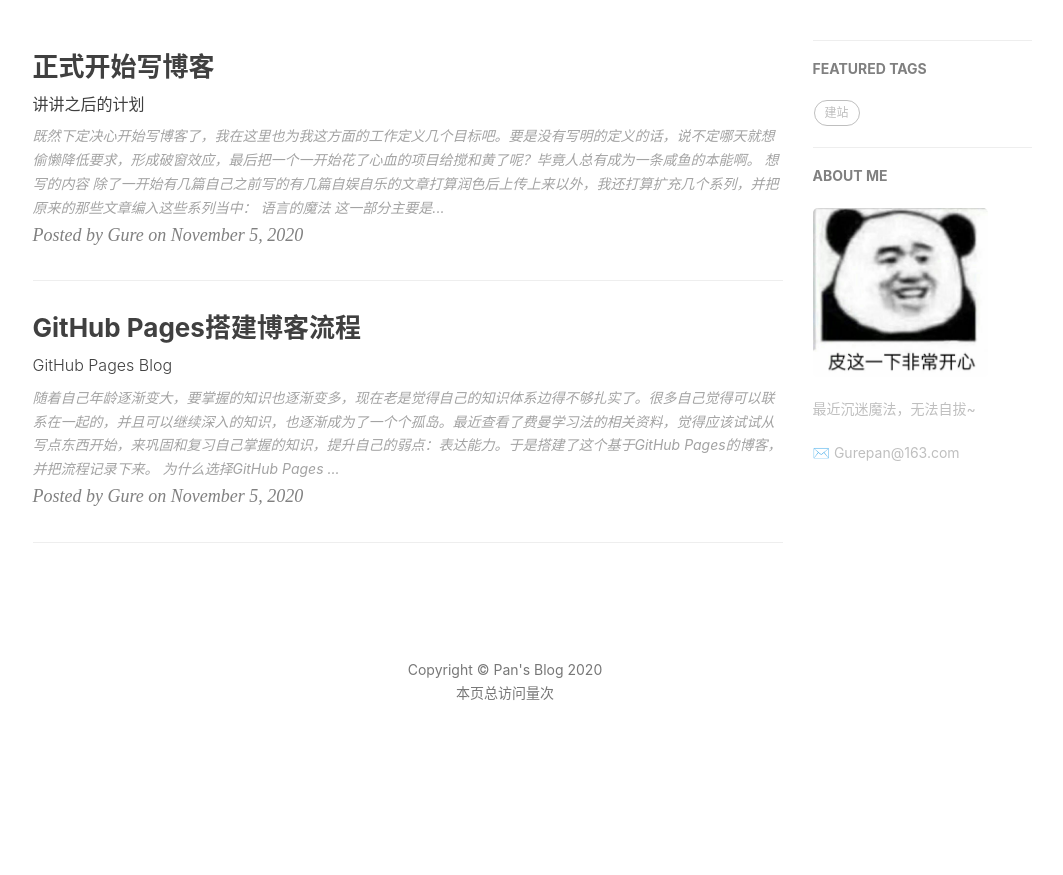
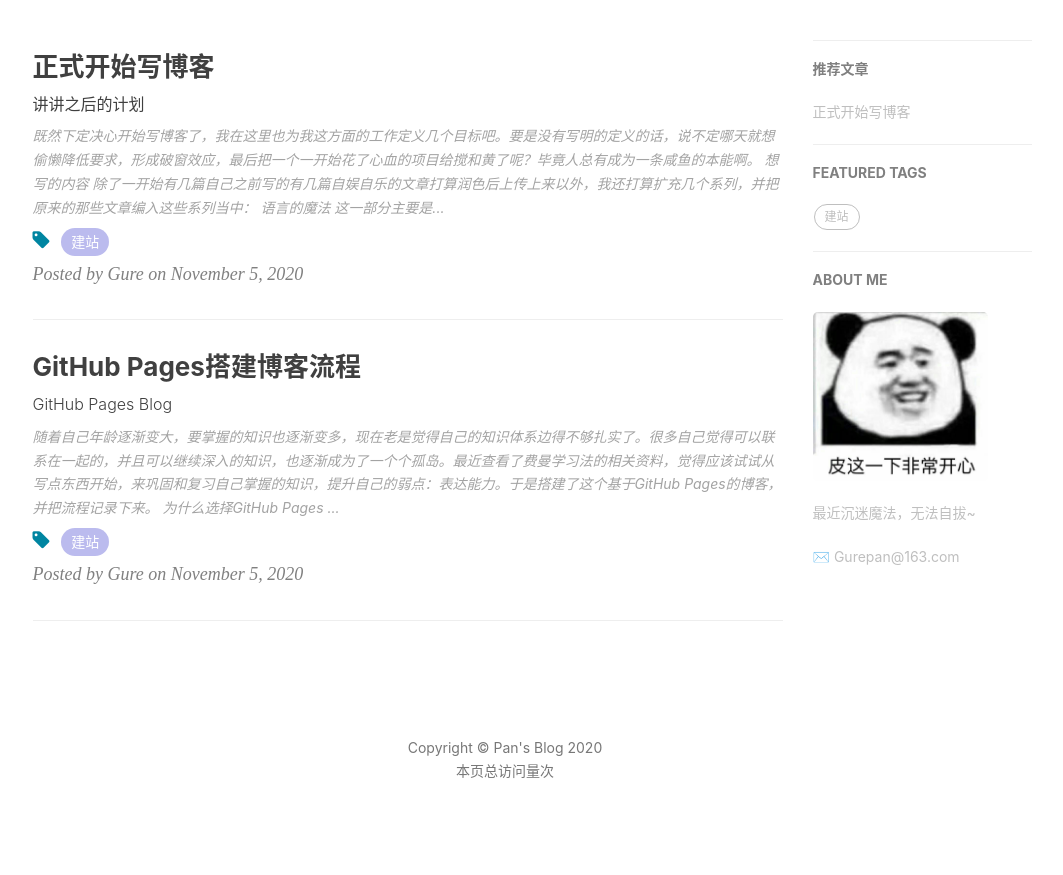
Before and after one commit to Gurepan/Gurepan.github.io, a Jekyll site: the page built from index.html, in a window 1280 px wide. Shown: the part 418-1293 px from the top of the page, without its empty margins (135-1198 px from the left). Built offline with Jekyll 4.4.1, drawn with Linux system fonts in a browser that asks for light colours; nearby versions of some CDN libraries; the list of posts is cut into pages by our own code; comment, search, counter and statistics services are not loaded; before the commit the page ends 1215 px from its top, so only the background shows below that.

Commit message:
增加首页标签，推荐文章功能

```diff
--- a/_config.yml
+++ b/_config.yml
@@ -80,7 +80,7 @@ ga_domain:                # 默认的是 auto, 这里我是自定义了的域名
 featured-tags: true                     # 是否使用首页标签
 featured-condition-size: 1              # 相同标签数量大于这个数，才会出现在首页
 
-
+recommend-recommend: true                #是否使用推荐文章
 
 # Progressive Web Apps
 chrome-tab-theme-color: "#000000"
--- a/_layouts/page.html
+++ b/_layouts/page.html
@@ -81,6 +81,24 @@ layout: default
                 col-xs-12
                 sidebar-container
             ">
+				<!-- recommend post -->
+                {% if site.recommend-recommend %}
+                <section>
+                    <hr class="hidden-sm hidden-xs">
+					<h5>推荐文章</h5>
+                    <div class="post-preview">
+                        {% for post in site.posts %}
+                            {% if post.recommend == true %}
+                                <a href="{{ post.url | prepend: site.baseurl }}">
+                                    <div>
+										{{ post.title }}
+									</div>
+                                </a>
+                            {% endif %}
+                        {% endfor %}
+                    </div>
+                </section>
+                {% endif %}
                 <!-- Featured Tags -->
                 {% if site.featured-tags %}
                 <section>
--- a/index.html
+++ b/index.html
@@ -18,6 +18,16 @@ description: "这里是我的工作间，用来记录各种有趣的东西"
             {{ post.content | strip_html | truncate:200 }}
         </div>
     </a>
+	{% if post.tags %}
+	<div class="tags">
+		<span class="fa fa-tag listing-seperator"></span>
+		<span id='tag_cloud' class="tags">
+			{% for tag in post.tags %}
+			<a href="{{ site.baseurl }}/tags/#{{ tag }}" title="{{ tag }}" rel="{{ tag[1].size }}">{{ tag }}</a>
+			{% endfor %}
+		</span>
+	</div>
+	{% endif %}
     <p class="post-meta">
         Posted by {% if post.author %}{{ post.author }}{% else %}{{ site.title }}{% endif %} on {{ post.date | date: "%B %-d, %Y" }}
     </p>
```
Also changed, not shown: _posts/2020-11-05-start.md (+1 -0 lines).
